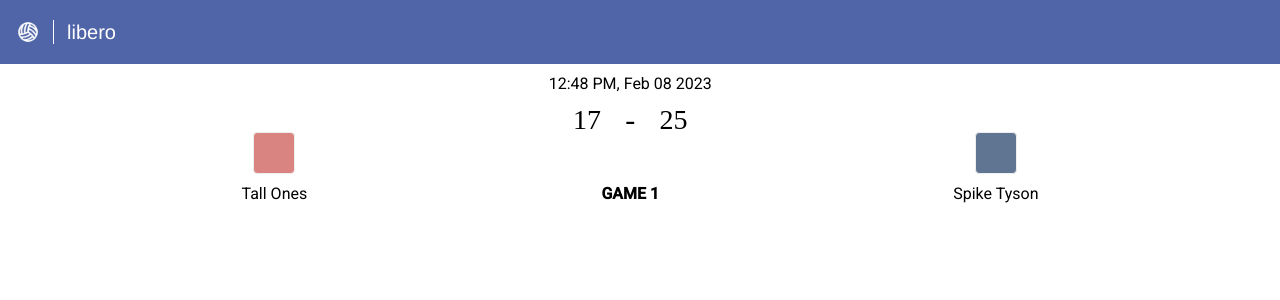
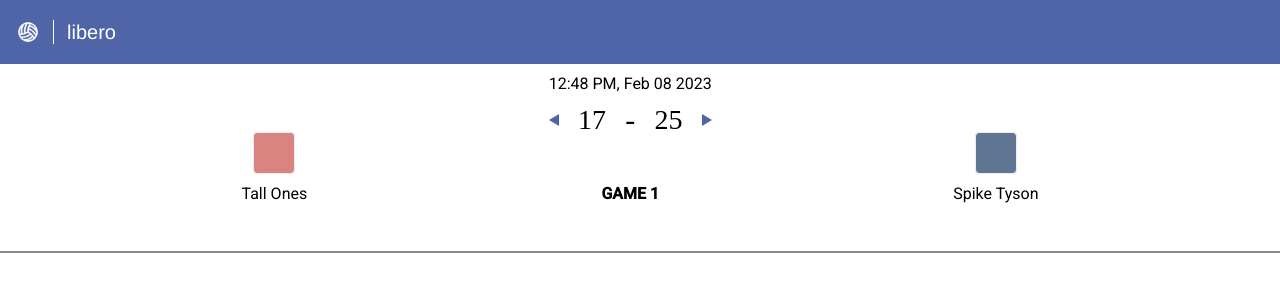
Before and after one commit to MunseokKimmy/libero, an Angular app: page /ongoing-game in a window 1280 px wide. Shown: the top 300 px of the page. Built offline with nearby package versions, Linux system fonts and the light colour scheme.

Commit message:
Add finished scoreboard.

```diff
--- a/src/app/components/scoreboard/scoreboard.component.html
+++ b/src/app/components/scoreboard/scoreboard.component.html
@@ -1,4 +1,4 @@
-<div class="white">
+<div class="white bottom-border">
   <div class="row center spaced">
     <div class="column center full-height padding">
       <div class="box red"></div>
@@ -8,10 +8,12 @@
       <div class="date-time">
         12:48 PM, Feb 08 2023
       </div>
-      <div class="row spaced vertical-center full-width">
+      <div class="row space-between vertical-center full-width">
+        <div class="arrow-left possession"></div>
         <div class="score">17</div>
         <div class="middle">-</div>
         <div class="score">25</div>
+        <div class="arrow-right possession"></div>
       </div>
       <h6 class="game-name small-padding">Game 1</h6>
 
--- a/src/app/components/scoreboard/scoreboard.component.scss
+++ b/src/app/components/scoreboard/scoreboard.component.scss
@@ -1,6 +1,32 @@
 .white {
   background-color: white;
 }
+
+.bottom-border {
+  border-bottom: 2px #888888 solid;
+}
+
+.arrow-left {
+  width: 0;
+  height: 0;
+  border-top: 6px solid transparent;
+  border-bottom: 6px solid transparent;
+
+  border-right:10px solid #5065A8;
+}
+
+.arrow-right {
+  width: 0;
+  height: 0;
+  border-top: 6px solid transparent;
+  border-bottom: 6px solid transparent;
+  border-left: 10px solid #5065A8;
+}
+
+.space-between {
+  justify-content: space-between;
+}
+
 .padding {
   padding-top: 20px;
 }
```
